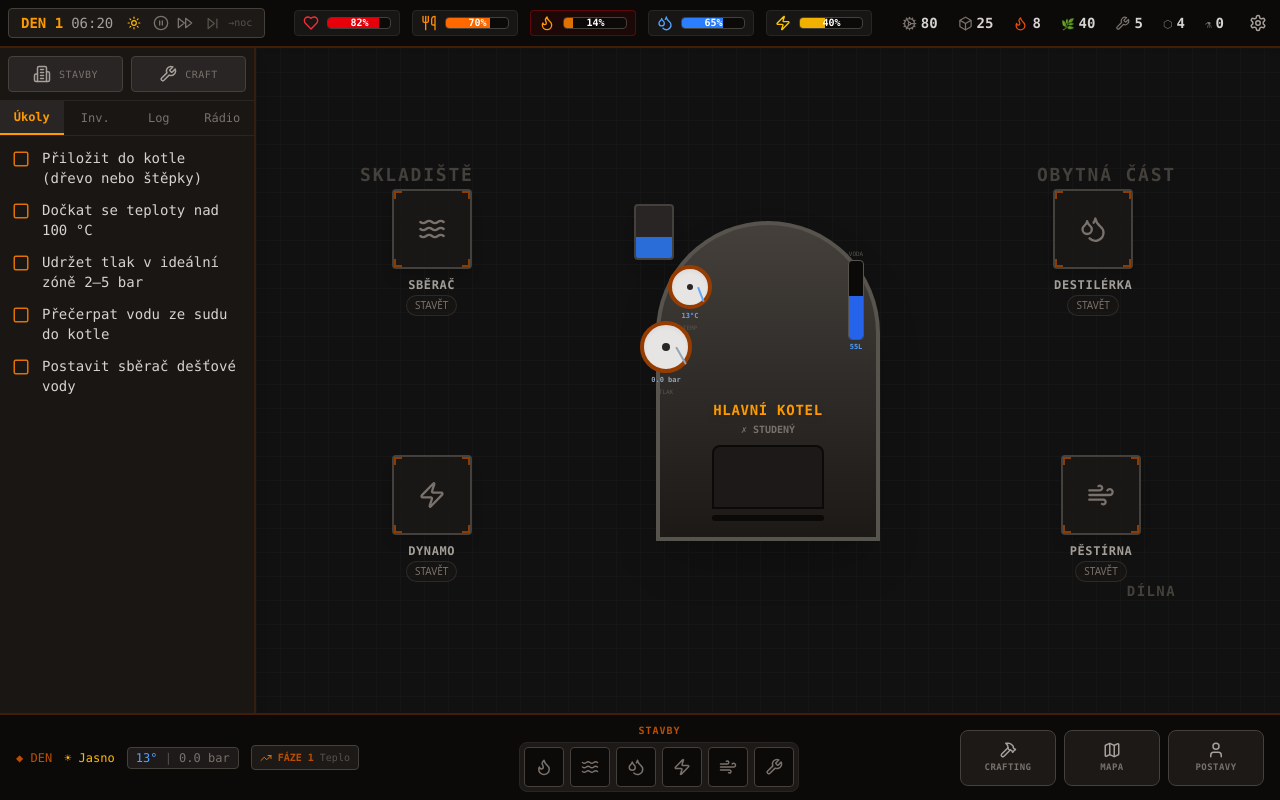
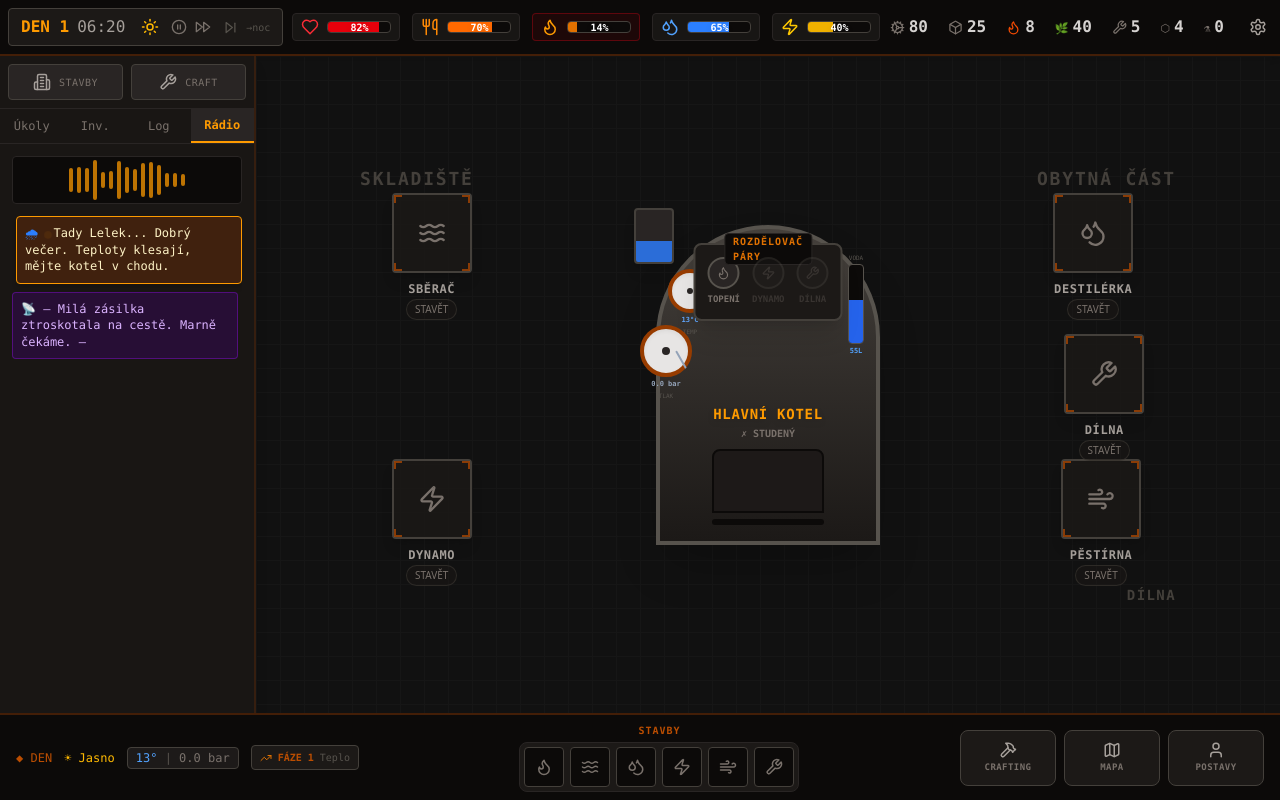
Before and after one commit to mucker84/thiswarofmine, a React (Vite) app: page / in a window 1280 px wide. Built offline with nearby package versions, Linux system fonts and the light colour scheme.

Commit message:
feat: Steam distribution manifold, valves logic, Workshop node, UI fixes

```diff
--- a/src/App.jsx
+++ b/src/App.jsx
@@ -57,13 +57,13 @@ const TopBar = () => {
   const { stats, resources, dayNumber, phase, timeOfDay, paused, speed, togglePause, toggleFF, skipPhase, buildings } = useGameStore();
   const { boiler } = buildings;
   return (
-    <div className="flex items-center justify-between bg-stone-950 border-b-2 border-amber-900/50 p-2 text-amber-100 text-sm shadow-md z-10 font-mono flex-shrink-0">
-      <div className="flex space-x-2 items-center bg-stone-900 px-3 py-1 rounded border border-stone-700">
+    <div className="flex items-center justify-between bg-stone-950 border-b-2 border-amber-900/50 p-2 text-amber-100 text-base shadow-md z-10 font-mono flex-shrink-0">
+      <div className="flex space-x-2 items-center bg-stone-900 px-3 py-1.5 rounded border border-stone-700 text-base">
         <span className="font-bold text-amber-500">DEN {dayNumber}</span>
-        <span className="text-stone-400 w-12">{formatTime(timeOfDay)}</span>
+        <span className="text-stone-400 w-14">{formatTime(timeOfDay)}</span>
         {phase === 'day'
-          ? <Sun size={14} className="text-amber-400" />
-          : <Moon size={14} className="text-blue-400" />
+          ? <Sun size={18} className="text-amber-400" />
+          : <Moon size={18} className="text-blue-400" />
         }
         {/* Pauza */}
         <button
@@ -95,11 +95,11 @@ const TopBar = () => {
       </div>
 
       <div className="flex space-x-3">
-        <StatBar label="Zdraví"  icon={<Heart    size={16} className="text-red-500"    />} value={stats.health} color="bg-red-600"    />
-        <StatBar label="Jídlo"   icon={<Utensils size={16} className="text-orange-400" />} value={stats.food}   color="bg-orange-500" />
-        <StatBar label="Teplo"   icon={<Flame    size={16} className="text-amber-500"  />} value={stats.heat}   color="bg-amber-600"  />
-        <StatBar label="Voda"    icon={<Droplets size={16} className="text-blue-400"   />} value={stats.water}  color="bg-blue-500"   />
-        <StatBar label="Energie" icon={<Zap      size={16} className="text-yellow-400" />} value={stats.power}  color="bg-yellow-500" />
+        <StatBar label="Zdraví"  icon={<Heart    size={18} className="text-red-500"    />} value={stats.health} color="bg-red-600"    />
+        <StatBar label="Jídlo"   icon={<Utensils size={18} className="text-orange-400" />} value={stats.food}   color="bg-orange-500" />
+        <StatBar label="Teplo"   icon={<Flame    size={18} className="text-amber-500"  />} value={stats.heat}   color="bg-amber-600"  />
+        <StatBar label="Voda"    icon={<Droplets size={18} className="text-blue-400"   />} value={stats.water}  color="bg-blue-500"   />
+        <StatBar label="Elektřina" icon={<Zap    size={18} className="text-yellow-400" />} value={stats.power}  color="bg-yellow-500" />
       </div>
 
       <div className="flex space-x-5 items-center">
@@ -623,8 +623,8 @@ const PipeOverlay = () => {
 // ─────────────────────────────────────────────────────────────────────────────
 
 const GameCanvas = () => {
-  const { buildings, setActiveModal, phase, stats, waterBarrels, reservoirWater } = useGameStore();
-  const { boiler, dynamo, greenhouse, distillery, collector } = buildings;
+  const { buildings, setActiveModal, phase, stats, waterBarrels, reservoirWater, valves, toggleValve, setActiveLeftTab } = useGameStore();
+  const { boiler, dynamo, greenhouse, distillery, collector, workshop } = buildings;
   const boilerActive = boiler.fuelTimer > 0;
 
   return (
@@ -731,6 +731,46 @@ const GameCanvas = () => {
             icon={<Droplets size={28} className={distillery.built ? (boilerActive ? 'text-cyan-400' : 'text-cyan-800') : 'text-stone-500 group-hover:text-cyan-400'} />}
             onClick={() => setActiveModal('build_distillery')}
           />
+        </div>
+
+        {/* Dílna — vpravo uprostřed */}
+        <div className="absolute" style={{ top: '40%', right: '8%' }}>
+          <BuildNode
+            title="DÍLNA"
+            built={workshop.built}
+            effect={workshop.built ? '🛠 CRAFTING' : 'STAVĚT'}
+            icon={<Wrench size={28} className={workshop.built ? 'text-stone-300' : 'text-stone-500 group-hover:text-stone-300'} />}
+            onClick={() => workshop.built ? setActiveLeftTab('crafting') : setActiveModal('build_workshop')}
+          />
+        </div>
+
+        {/* ROZDĚLOVAČ PÁRY (Ventily) */}
+        <div className="absolute flex gap-3 p-3 bg-stone-900 border-2 border-stone-700 rounded-lg shadow-xl z-20" style={{ top: '22%', left: '50%', transform: 'translateX(-50%)' }}>
+          <div className="absolute -top-3 left-1/2 -translate-x-1/2 bg-stone-950 px-2 text-[10px] text-amber-600 font-bold font-mono tracking-widest border border-stone-800 rounded">ROZDĚLOVAČ PÁRY</div>
+
+          {/* Ventil Topení */}
+          <div className="flex flex-col items-center">
+            <button onClick={() => toggleValve('heating')} className={`w-8 h-8 rounded-full border-2 flex items-center justify-center transition-colors ${valves.heating ? 'bg-amber-600 border-amber-400 shadow-[0_0_10px_rgba(217,119,6,0.5)]' : 'bg-stone-800 border-stone-600'}`}>
+              <Flame size={14} className={valves.heating ? 'text-stone-900' : 'text-stone-500'} />
+            </button>
+            <div className={`text-[9px] mt-1 font-mono font-bold ${valves.heating ? 'text-amber-400' : 'text-stone-500'}`}>TOPENÍ</div>
+          </div>
+
+          {/* Ventil Dynamo */}
+          <div className="flex flex-col items-center">
+            <button onClick={() => toggleValve('dynamo')} disabled={!dynamo.built} className={`w-8 h-8 rounded-full border-2 flex items-center justify-center transition-colors disabled:opacity-30 ${valves.dynamo ? 'bg-yellow-500 border-yellow-300 shadow-[0_0_10px_rgba(234,179,8,0.5)]' : 'bg-stone-800 border-stone-600'}`}>
+              <Zap size={14} className={valves.dynamo ? 'text-stone-900' : 'text-stone-500'} />
+            </button>
+            <div className={`text-[9px] mt-1 font-mono font-bold ${valves.dynamo ? 'text-yellow-400' : 'text-stone-500'} ${!dynamo.built && 'opacity-30'}`}>DYNAMO</div>
+          </div>
+
+          {/* Ventil Dílna */}
+          <div className="flex flex-col items-center">
+            <button onClick={() => toggleValve('workshop')} disabled={!workshop.built} className={`w-8 h-8 rounded-full border-2 flex items-center justify-center transition-colors disabled:opacity-30 ${valves.workshop ? 'bg-blue-400 border-blue-200 shadow-[0_0_10px_rgba(96,165,250,0.5)]' : 'bg-stone-800 border-stone-600'}`}>
+              <Wrench size={14} className={valves.workshop ? 'text-stone-900' : 'text-stone-500'} />
+            </button>
+            <div className={`text-[9px] mt-1 font-mono font-bold ${valves.workshop ? 'text-blue-400' : 'text-stone-500'} ${!workshop.built && 'opacity-30'}`}>DÍLNA</div>
+          </div>
         </div>
       </div>
     </div>
@@ -1127,7 +1167,7 @@ const Modal = () => {
           <div className="bg-stone-950 rounded p-3 border border-stone-800 text-sm">
             <div className="text-stone-400 mb-2">Rizika a dopady:</div>
             <ul className="list-disc pl-5 text-stone-500 mb-3">
-              <li><span className="text-yellow-500">Stojí 35 Energie</span> (Máš: {Math.round(hero.energy)})</li>
+              <li><span className="text-yellow-500">Stojí 35 Únavy/Fyz. Energie</span> (Máš: {Math.round(hero.energy)})</li>
               <li>Přineseš náhodné množství dřeva a štěpek</li>
               <li>Ztratíš 3 hodiny (90 ticků) času</li>
               {phase === 'night' && (weather === 'frost' || weather === 'storm') && (
--- a/src/components/Boiler.jsx
+++ b/src/components/Boiler.jsx
@@ -56,8 +56,8 @@ export const Boiler = ({ temp, pressure, water, fuelType, fuelTimer, integrity,
             style={{ background: tempColor, transform: `rotate(${gauge1Angle}deg)` }} />
           <div className="absolute w-1.5 h-1.5 bg-stone-800 rounded-full z-10" />
         </div>
-        <div className="text-[7px] font-mono font-bold" style={{ color: tempColor }}>{Math.round(temp)}°C</div>
-        <div className="text-[6px] text-stone-600 font-mono">TEMP</div>
+        <div className="text-[10px] font-mono font-bold" style={{ color: tempColor }}>{Math.round(temp)}°C</div>
+        <div className="text-[9px] text-stone-600 font-mono">TEMP</div>
       </div>
 
       {/* Budík 2 — Tlak */}
@@ -67,18 +67,18 @@ export const Boiler = ({ temp, pressure, water, fuelType, fuelTimer, integrity,
             style={{ background: pressColor, transform: `rotate(${gauge2Angle}deg)` }} />
           <div className="absolute w-2 h-2 bg-stone-800 rounded-full z-10" />
         </div>
-        <div className="text-[7px] font-mono font-bold" style={{ color: pressColor }}>{pressure.toFixed(1)} bar</div>
-        <div className="text-[6px] text-stone-600 font-mono">TLAK</div>
+        <div className="text-[10px] font-mono font-bold" style={{ color: pressColor }}>{pressure.toFixed(1)} bar</div>
+        <div className="text-[9px] text-stone-600 font-mono">TLAK</div>
       </div>
 
       {/* Water level — tube na pravé straně */}
       <div className="absolute top-6 right-3 flex flex-col items-center gap-0.5">
-        <div className="text-[6px] text-stone-600 font-mono">VODA</div>
+        <div className="text-[9px] text-stone-600 font-mono">VODA</div>
         <div className="w-4 h-20 bg-stone-950 border border-stone-600 rounded-sm overflow-hidden flex flex-col justify-end" title={`Voda: ${Math.round(water)} L`}>
           <div className="w-full transition-all duration-1000 bg-blue-600"
             style={{ height: `${water}%`, background: water < 15 ? '#dc2626' : '#2563eb' }} />
         </div>
-        <div className={`text-[7px] font-mono font-bold ${water < 15 ? 'text-red-400 animate-pulse' : 'text-blue-400'}`}>
+        <div className={`text-[10px] font-mono font-bold ${water < 15 ? 'text-red-400 animate-pulse' : 'text-blue-400'}`}>
           {Math.round(water)}L
         </div>
       </div>
@@ -86,7 +86,7 @@ export const Boiler = ({ temp, pressure, water, fuelType, fuelTimer, integrity,
       {/* Label */}
       <div className="text-center mb-2 z-10">
         <div className="text-amber-500 font-bold font-mono text-sm tracking-wider drop-shadow-md">HLAVNÍ KOTEL</div>
-        <div className={`text-[10px] font-mono font-bold mt-0.5 ${
+        <div className={`text-xs font-mono font-bold mt-0.5 ${
           pressure > 8  ? 'text-red-400 animate-pulse' :
           temp > 100    ? 'text-green-500' :
           burning       ? 'text-amber-400' : 'text-stone-500'
@@ -126,7 +126,7 @@ export const Boiler = ({ temp, pressure, water, fuelType, fuelTimer, integrity,
           }} />
       </div>
       {fuelDef && (
-        <div className="text-[7px] text-stone-600 font-mono mt-0.5">{fuelDef.label} — {fuelTimer} tick</div>
+        <div className="text-[10px] text-stone-600 font-mono mt-0.5">{fuelDef.label} — {fuelTimer} tick</div>
       )}
     </div>
   );
--- a/src/store/gameStore.js
+++ b/src/store/gameStore.js
@@ -136,8 +136,11 @@ export const useGameStore = create((set, get) => ({
     { id: 5, text: 'Postavit sběrač dešťové vody',             done: false },
   ],
 
+  // --- VENTILY ---
+  valves: { heating: false, dynamo: false, workshop: false },
+
   // --- UI ---
-  activeModal: null, activeLeftTab: 'tasks', paused: false, speed: 1,
+  activeModal: null, activeLeftTab: 'radio', paused: false, speed: 1,
 
   // ─── AKCE ──────────────────────────────────────────────────────────────────
 
@@ -145,6 +148,7 @@ export const useGameStore = create((set, get) => ({
   setActiveLeftTab: (t) => set({ activeLeftTab: t }),
   togglePause:      ()  => set(s => ({ paused: !s.paused })),
   toggleFF:         ()  => set(s => ({ speed: s.speed === 1 ? 5 : 1 })),
+  toggleValve:      (v) => set(s => ({ valves: { ...s.valves, [v]: !s.valves[v] } })),
   setTradeOffer:    (o) => set(s => ({ nadia: { ...s.nadia, tradeOffer: { ...s.nadia.tradeOffer, ...o } } })),
   clearNadiaNotification: () => set(s => ({ nadia: { ...s.nadia, notification: false } })),
   toggleTask: (id) => set(s => ({ tasks: s.tasks.map(t => t.id === id ? { ...t, done: !t.done } : t) })),
@@ -404,12 +408,46 @@ export const useGameStore = create((set, get) => ({
     // Přirozený pokles tlaku
     boiler.pressure = Math.max(0, boiler.pressure - 0.018);
 
-    // Integrity poškození
+    // Integrita a poškození
     if (boiler.pressure > 12) boiler.integrity = Math.max(0, (boiler.integrity ?? 100) - 0.2);
     if (boiler.water === 0 && boiler.temp > 200) boiler.integrity = Math.max(0, (boiler.integrity ?? 100) - 0.5);
 
+    // Odběr páry (Ventily) a kondenzace
+    const boilerActive = boiler.temp > 100 && boiler.pressure > 0.5;
+    if (boilerActive) {
+      let pressureDrop = 0;
+      let condensation = 0;
+      let powerGain = 0;
+      let heatGain = 0;
+
+      if (valves.heating) {
+        pressureDrop += 0.04;
+        condensation += 0.035; // 87.5% return
+        heatGain += 0.05;
+      }
+      if (valves.dynamo && s.buildings.dynamo.built) {
+        pressureDrop += 0.06;
+        condensation += 0.04; // 66% return
+        powerGain += 0.08;
+      }
+      if (valves.workshop && s.buildings.workshop.built) {
+        pressureDrop += 0.02;
+        // Workshop vents steam entirely (pneumatic tools)
+      }
+
+      // Check if boiler has enough pressure for the valves
+      if (boiler.pressure >= pressureDrop) {
+        boiler.pressure -= pressureDrop;
+        reservoirWater = Math.min(s.waterBarrels * 100, reservoirWater + condensation);
+        stats.heat = Math.min(100, stats.heat + heatGain);
+        stats.power = Math.min(100, stats.power + powerGain);
+      } else {
+        // Not enough pressure to drive the systems, pressure drops to 0 rapidly
+        boiler.pressure = Math.max(0, boiler.pressure - 0.1);
+      }
+    }
+
     const boilerPressure = boiler.pressure * scaleEff;
-    const boilerActive   = boiler.temp > 100 && boiler.pressure > 0;
 
     // ── DÉŠŤ & RÁDIO ─────────────────────────────────────────────────────────
     if (rain.nextRainIn > 0) {
```
